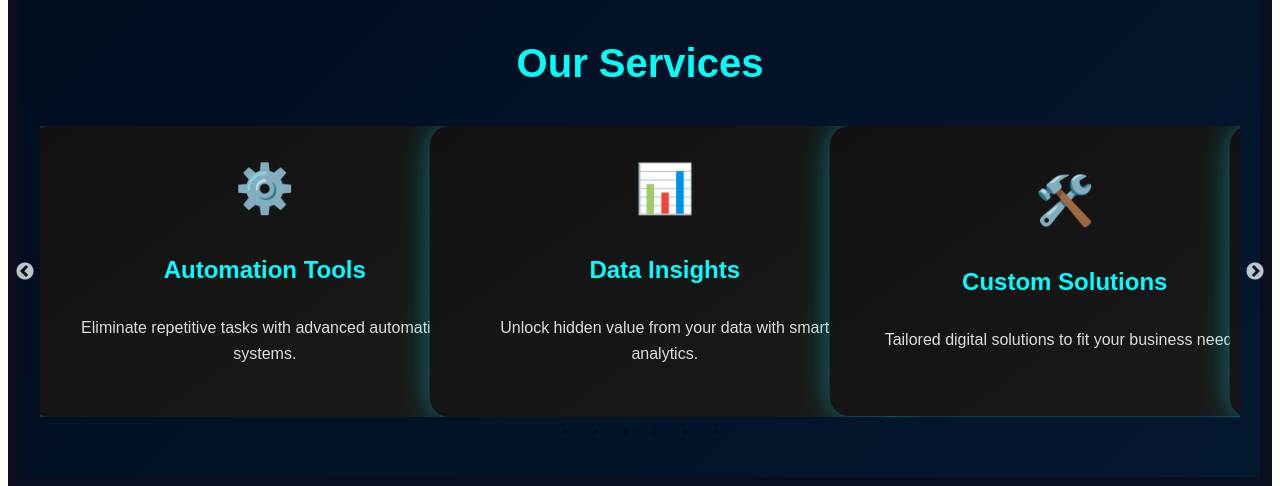
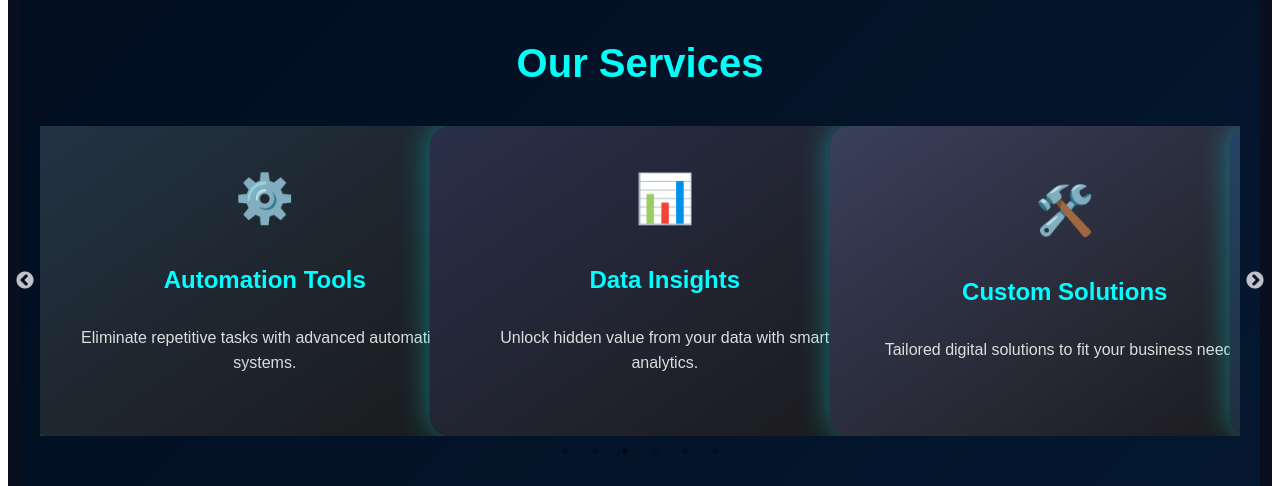
Before and after one commit to anirudhsaini364-Data/futurify-site, a React (Vite) app: page / in a window 1280 px wide. Shown: the part 820-1306 px from the top of the page. Built offline with nearby package versions, Linux system fonts and the light colour scheme.

Commit message:
Update: applied all latest changes

```diff
--- a/src/App.jsx
+++ b/src/App.jsx
@@ -246,7 +246,6 @@ export default function App() {
     autoplay={true}
     autoplaySpeed={3000}
     pauseOnHover={true}
-    centerMode={false}
     responsive={[
       { breakpoint: 1024, settings: { slidesToShow: 2 } },
       { breakpoint: 768, settings: { slidesToShow: 1 } },
@@ -254,22 +253,22 @@ export default function App() {
     ]}
   >
     {[
-      { title: "AI Integration", desc: "Seamlessly integrate AI into your workflows to boost efficiency.", icon: "🤖" },
-      { title: "Automation Tools", desc: "Eliminate repetitive tasks with advanced automation systems.", icon: "⚙️" },
-      { title: "Data Insights", desc: "Unlock hidden value from your data with smart analytics.", icon: "📊" },
-      { title: "Custom Solutions", desc: "Tailored digital solutions to fit your business needs.", icon: "🛠️" },
-      { title: "Cloud Services", desc: "Modernize your infrastructure with secure cloud solutions.", icon: "☁️" },
-      { title: "Consulting", desc: "Expert advice to guide your transformation journey.", icon: "💡" },
+      { title: "AI Integration", desc: "Seamlessly integrate AI into your workflows to boost efficiency.", icon: "🤖", color: "#1a1f36" },
+      { title: "Automation Tools", desc: "Eliminate repetitive tasks with advanced automation systems.", icon: "⚙️", color: "#223344" },
+      { title: "Data Insights", desc: "Unlock hidden value from your data with smart analytics.", icon: "📊", color: "#2a2f4a" },
+      { title: "Custom Solutions", desc: "Tailored digital solutions to fit your business needs.", icon: "🛠️", color: "#3a3f5c" },
+      { title: "Cloud Services", desc: "Modernize your infrastructure with secure cloud solutions.", icon: "☁️", color: "#254466" },
+      { title: "Consulting", desc: "Expert advice to guide your transformation journey.", icon: "💡", color: "#1b334d" },
     ].map((service, idx) => (
       <div key={idx} style={{ padding: "0 10px", boxSizing: "border-box" }}>
         <div
           className="service-card"
           style={{
-            background: "linear-gradient(145deg, #111111, #1a1a1a)",
+            background: `linear-gradient(145deg, ${service.color}, #1a1a1a)`,
             padding: "35px",
             borderRadius: "20px",
             width: "100%",
-            minHeight: "220px",
+            minHeight: "240px",
             textAlign: "center",
             boxShadow: "0 0 30px rgba(0, 255, 255, 0.4)",
             display: "flex",
```
